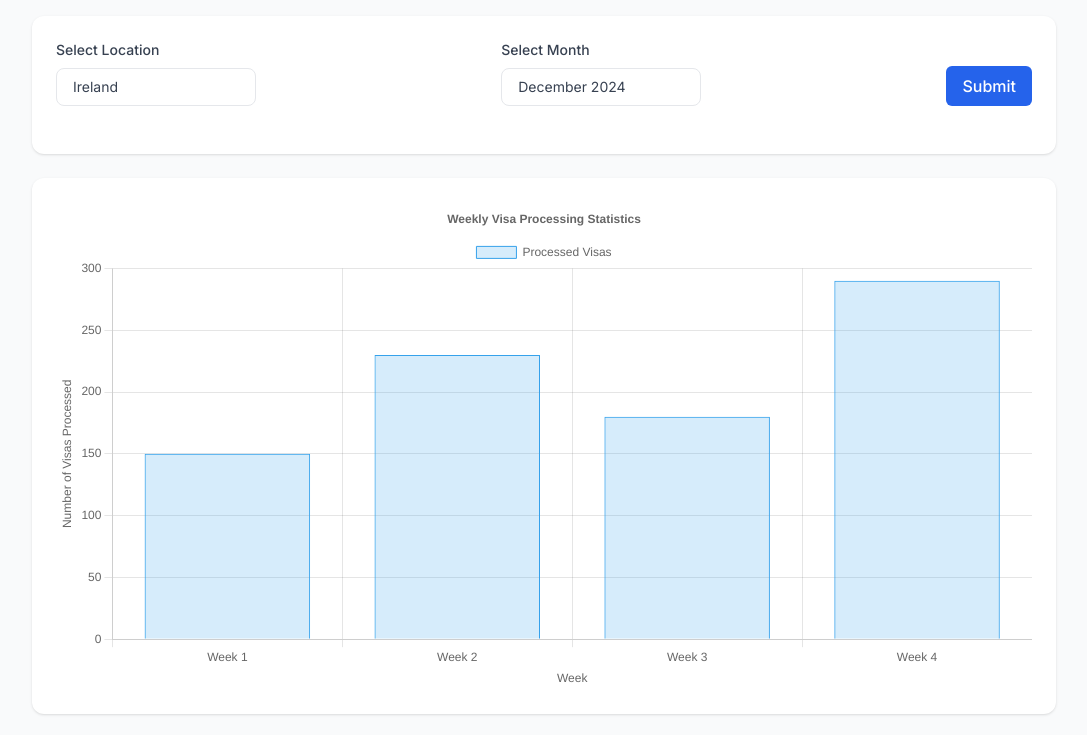
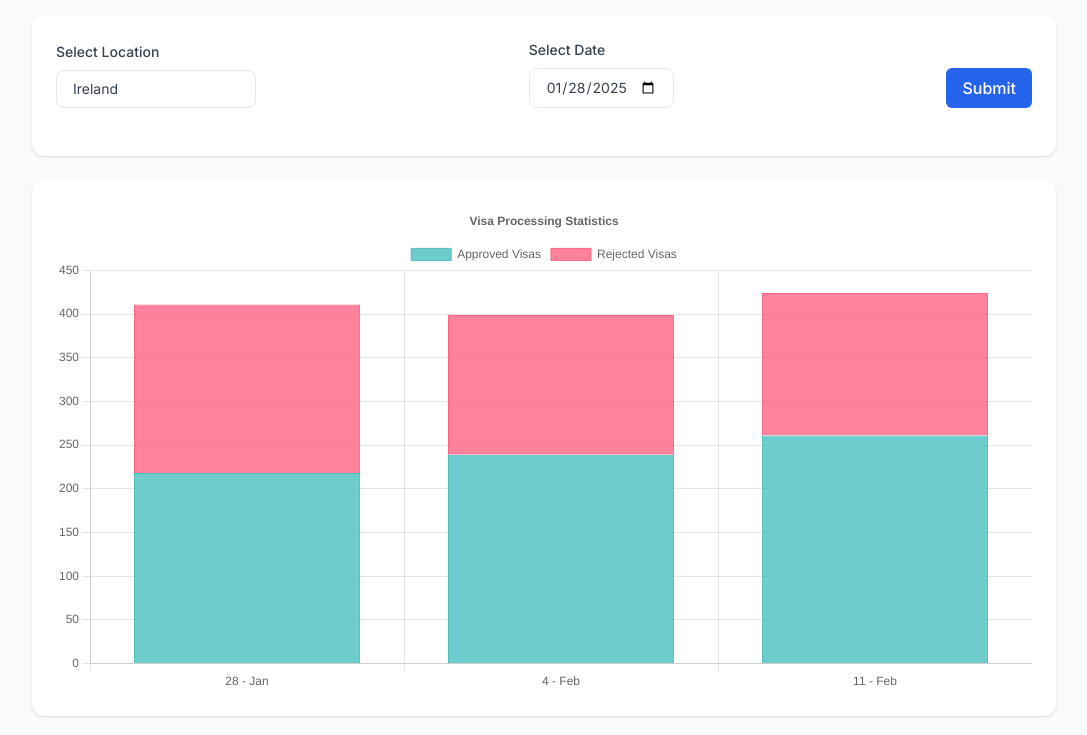
Before and after one commit to z-j/irl-img-web, a plain HTML site: page index.html in a window 1280 px wide. Shown: the part 84-819 px from the top of the page, without its empty margins (96-1183 px from the left). Drawn offline with nearby package versions, Linux system fonts and the light colour scheme.

Commit message:
data loading from json

```diff
--- a/data.json
+++ b/data.json
@@ -1,17 +1,48 @@
 {
     "Ireland": {
-        "processing": [150, 230, 180, 290],
-        "approved": [120, 180, 150, 250],
-        "rejected": [30, 50, 30, 40]
+        "2025-01-14": {
+            "processing": 527,
+            "approved": 241,
+            "rejected": 286
+        },
+        "2025-01-21": {
+            "processing": 488,
+            "approved": 202,
+            "rejected": 286
+        },
+        "2025-01-28": {
+            "processing": 411,
+            "approved": 218,
+            "rejected": 193
+        },
+        "2025-02-04": {
+            "processing": 399,
+            "approved": 239,
+            "rejected": 160
+        },
+        "2025-02-11": {
+            "processing": 424,
+            "approved": 261,
+            "rejected": 163
+        }
     },
     "India": {
-        "processing": [280, 350, 420, 390],
-        "approved": [250, 300, 380, 340],
-        "rejected": [30, 50, 40, 50]
+        "2024-12-01": {
+            "processing": 280,
+            "approved": 250,
+            "rejected": 30
+        },
+        "2024-12-08": {
+            "processing": 350,
+            "approved": 300,
+            "rejected": 50
+        }
     },
     "UAE": {
-        "processing": [100, 150, 180, 200],
-        "approved": [85, 130, 160, 180],
-        "rejected": [15, 20, 20, 20]
+        "2024-12-01": {
+            "processing": 100,
+            "approved": 85,
+            "rejected": 15
+        }
     }
 }
--- a/index.html
+++ b/index.html
@@ -3,7 +3,7 @@
 <head>
     <meta charset="UTF-8">
     <meta name="viewport" content="width=device-width, initial-scale=1.0">
-    <title>Visa Processing Statistics</title>
+    <title>Ireland Visa Processing Statistics</title>
     <script src="https://cdn.jsdelivr.net/npm/chart.js"></script>
     <script src="https://cdn.tailwindcss.com"></script>
     <style>
@@ -48,7 +48,7 @@
 </head>
 <body class="p-8">
     <div class="max-w-5xl mx-auto">
-        <h1 class="text-3xl font-bold mb-8 text-gray-900">Visa Processing Statistics</h1>
+        <h1 class="text-3xl font-bold mb-8 text-gray-900">Ireland Visa Processing Statistics</h1>
 
         <div class="card">
             <div class="flex justify-between items-end mb-6">
@@ -65,15 +65,16 @@
                     </div>
                 </div>
                 <div>
-                    <label for="monthSelect" class="block text-sm font-medium text-gray-700 mb-2">
-                        Select Month
+                    <label for="startDate" class="block text-sm font-medium text-gray-700 mb-2">
+                        Select Date
                     </label>
-                    <div class="select-wrapper">
-                        <select id="monthSelect" class="custom-select">
-                            <option value="2024-12">December 2024</option>
-                            <option value="2025-01">January 2025</option>
-                        </select>
-                    </div>
+                    <input
+                        type="date"
+                        id="startDate"
+                        class="custom-select"
+                        min="2024-12-01"
+                        max="2025-12-31"
+                    >
                 </div>
                 <div class="flex items-end">
                     <button id="updateButton"
@@ -87,159 +88,8 @@
         <div class="card">
             <canvas id="visaChart"></canvas>
         </div>
-
-        <div class="card">
-            <canvas id="approvalChart"></canvas>
-        </div>
     </div>
 
-    <script>
-        // Data for different locations
-        const locationData = {
-            Ireland: {
-                processing: [150, 230, 180, 290],
-                approved: [120, 180, 150, 250],
-                rejected: [30, 50, 30, 40]
-            },
-            India: {
-                processing: [280, 350, 420, 390],
-                approved: [250, 300, 380, 340],
-                rejected: [30, 50, 40, 50]
-            },
-            UAE: {
-                processing: [100, 150, 180, 200],
-                approved: [85, 130, 160, 180],
-                rejected: [15, 20, 20, 20]
-            }
-        };
-
-        let visaChart, approvalChart;
-
-        function updateCharts(location) {
-            const data = locationData[location];
-
-            // Update processing data
-            visaChart.data.datasets[0].data = data.processing;
-            visaChart.update();
-
-            // Update approval/rejection data
-            approvalChart.data.datasets[0].data = data.approved;
-            approvalChart.data.datasets[1].data = data.rejected;
-            approvalChart.update();
-        }
-
-        // Chart configurations
-        const processingData = {
-            labels: ['Week 1', 'Week 2', 'Week 3', 'Week 4'],
-            datasets: [{
-                label: 'Processed Visas',
-                data: locationData.Ireland.processing,
-                backgroundColor: 'rgba(54, 162, 235, 0.2)',
-                borderColor: 'rgba(54, 162, 235, 1)',
-                borderWidth: 1
-            }]
-        };
-
-        const approvalData = {
-            labels: ['Week 1', 'Week 2', 'Week 3', 'Week 4'],
-            datasets: [
-                {
-                    label: 'Approved Visas',
-                    data: locationData.Ireland.approved,
-                    backgroundColor: 'rgba(75, 192, 192, 0.2)',
-                    borderColor: 'rgba(75, 192, 192, 1)',
-                    borderWidth: 1
-                },
-                {
-                    label: 'Rejected Visas',
-                    data: locationData.Ireland.rejected,
-                    backgroundColor: 'rgba(255, 99, 132, 0.2)',
-                    borderColor: 'rgba(255, 99, 132, 1)',
-                    borderWidth: 1
-                }
-            ]
-        };
-
-        // Chart configurations
-        const processingConfig = {
-            type: 'bar',
-            data: processingData,
-            options: {
-                responsive: true,
-                plugins: {
-                    title: {
-                        display: true,
-                        text: 'Weekly Visa Processing Statistics'
-                    }
-                },
-                scales: {
-                    y: {
-                        beginAtZero: true,
-                        title: {
-                            display: true,
-                            text: 'Number of Visas Processed'
-                        }
-                    },
-                    x: {
-                        title: {
-                            display: true,
-                            text: 'Week'
-                        }
-                    }
-                }
-            }
-        };
-
-        const approvalConfig = {
-            type: 'bar',
-            data: approvalData,
-            options: {
-                responsive: true,
-                plugins: {
-                    title: {
-                        display: true,
-                        text: 'Visa Approval/Rejection Statistics'
-                    }
-                },
-                scales: {
-                    y: {
-                        beginAtZero: true,
-                        title: {
-                            display: true,
-                            text: 'Number of Visas'
-                        }
-                    },
-                    x: {
-                        title: {
-                            display: true,
-                            text: 'Week'
-                        }
-                    }
-                }
-            }
-        };
-
-        // Create the charts
-        const ctx1 = document.getElementById('visaChart').getContext('2d');
-        const ctx2 = document.getElementById('approvalChart').getContext('2d');
-        visaChart = new Chart(ctx1, processingConfig);
-        approvalChart = new Chart(ctx2, approvalConfig);
-
-        // Remove previous event listeners and add new submit button listener
-        document.getElementById('updateButton').addEventListener('click', function() {
-            const location = document.getElementById('locationSelect').value;
-            const [year, month] = document.getElementById('monthSelect').value.split('-');
-            const selectedDate = new Date(year, month - 1);
-            const monthName = selectedDate.toLocaleString('default', { month: 'long' });
-
-            // Update chart labels to show weeks of selected month
-            const newLabels = [`${monthName} Week 1`, `${monthName} Week 2`, `${monthName} Week 3`, `${monthName} Week 4`];
-            visaChart.data.labels = newLabels;
-            approvalChart.data.labels = newLabels;
-
-            // Update charts with new data
-            updateCharts(location);
-        });
-    </script>
+    <script src="script.js"></script>
 </body>
 </html>
--- /dev/null
+++ b/script.js
@@ -0,0 +1,209 @@
+let locationData = null;
+let visaChart;
+
+const DEFAULT_LOCATION = 'Ireland';
+const DEFAULT_WEEKS = 3;
+
+// Function to populate location dropdown and set default
+function populateLocationSelect(locations) {
+    const select = document.getElementById('locationSelect');
+    select.innerHTML = ''; // Clear existing options
+
+    locations.forEach(location => {
+        const option = document.createElement('option');
+        option.value = location;
+        option.textContent = location;
+        // Set Ireland as default selected option
+        if (location === DEFAULT_LOCATION) {
+            option.selected = true;
+        }
+        select.appendChild(option);
+    });
+}
+
+// Function to get last N weeks of dates
+function getLastNWeeks(dates, n) {
+    const sortedDates = dates.sort((a, b) => new Date(b) - new Date(a)); // Sort in descending order
+    return sortedDates.slice(0, n); // Get last n dates
+}
+
+// Function to format date as "DD - MMM"
+function formatDate(dateString) {
+    const date = new Date(dateString);
+    const day = date.getDate();
+    const month = date.toLocaleString('default', { month: 'short' });
+    return `${day} - ${month}`;
+}
+
+// Function to get data for selected date range
+function getDataInRange(location, startDate, endDate) {
+    const locationStats = locationData[location];
+    const filteredData = {
+        approved: [],
+        rejected: [],
+        labels: []
+    };
+
+    // Convert dates to timestamps for comparison
+    const start = new Date(startDate).getTime();
+    const end = new Date(endDate).getTime();
+
+    // Filter and sort dates within range
+    Object.keys(locationStats)
+        .filter(date => {
+            const timestamp = new Date(date).getTime();
+            return timestamp >= start && timestamp <= end;
+        })
+        .sort((a, b) => new Date(a) - new Date(b))
+        .forEach(date => {
+            const stats = locationStats[date];
+            filteredData.approved.push(stats.approved);
+            filteredData.rejected.push(stats.rejected);
+            // Use the new date format
+            filteredData.labels.push(formatDate(date));
+        });
+
+    return filteredData;
+}
+
+// Function to update chart with new data
+function updateCharts(location, startDate, endDate) {
+    const data = getDataInRange(location, startDate, endDate);
+
+    // Update chart
+    visaChart.data.labels = data.labels;
+    visaChart.data.datasets[0].data = data.approved;
+    visaChart.data.datasets[1].data = data.rejected;
+    visaChart.update();
+}
+
+// Function to initialize chart
+function initializeCharts(initialData) {
+    const canvas = document.getElementById('visaChart');
+    const ctx = canvas.getContext('2d');
+
+    visaChart = new Chart(ctx, {
+        type: 'bar',
+        data: {
+            labels: initialData.labels,
+            datasets: [
+                {
+                    label: 'Approved Visas',
+                    data: initialData.approved,
+                    backgroundColor: 'rgba(75, 192, 192, 0.8)',
+                    borderColor: 'rgba(75, 192, 192, 1)',
+                    borderWidth: 1
+                },
+                {
+                    label: 'Rejected Visas',
+                    data: initialData.rejected,
+                    backgroundColor: 'rgba(255, 99, 132, 0.8)',
+                    borderColor: 'rgba(255, 99, 132, 1)',
+                    borderWidth: 1
+                }
+            ]
+        },
+        options: {
+            responsive: true,
+            plugins: {
+                title: {
+                    display: true,
+                    text: 'Visa Processing Statistics'
+                },
+                tooltip: {
+                    callbacks: {
+                        title: function(context) {
+                            return '' // Explicitly defining the title callback
+                        },
+                        label: function(context) {
+                            const dataIndex = context.dataIndex;
+                            const approved = context.chart.data.datasets[0].data[dataIndex];
+                            const rejected = context.chart.data.datasets[1].data[dataIndex];
+                            const total = approved + rejected;
+                            return [
+                                    `Total: ${total}`,
+                                    `Approved: ${approved}`,
+                                    `Rejected: ${rejected}`
+                                ];
+
+                        }
+                    }
+                }
+            },
+            scales: {
+                x: {
+                    stacked: true
+                },
+                y: {
+                    stacked: true,
+                    beginAtZero: true
+                }
+            }
+        }
+    });
+}
+
+// Load data and initialize application
+async function loadData() {
+    try {
+        const response = await fetch('data.json');
+        if (!response.ok) {
+            throw new Error('Failed to load data');
+        }
+
+        locationData = await response.json();
+
+        // Populate location dropdown with available locations
+        const locations = Object.keys(locationData);
+        populateLocationSelect(locations);
+
+        // Get dates for Ireland
+        const allDates = Object.keys(locationData[DEFAULT_LOCATION]);
+        const lastFiveWeeks = getLastNWeeks(allDates, DEFAULT_WEEKS);
+
+        // Set the start date input to the earliest of the last 5 weeks
+        const startDateInput = document.getElementById('startDate');
+        startDateInput.value = lastFiveWeeks[lastFiveWeeks.length - 1]; // Last item is earliest date
+
+        // Get data for last 5 weeks
+        const initialData = getDataInRange(
+            DEFAULT_LOCATION,
+            lastFiveWeeks[lastFiveWeeks.length - 1], // Start date (earliest)
+            lastFiveWeeks[0] // End date (latest)
+        );
+
+        initializeCharts(initialData);
+        return true;
+    } catch (error) {
+        console.error('Error loading data:', error);
+        return false;
+    }
+}
+
+// Initialize the application
+document.addEventListener('DOMContentLoaded', function() {
+    loadData().then(success => {
+        if (!success) {
+            alert('Failed to load data. Please try again later.');
+        }
+    });
+
+    // Update button click handler
+    document.getElementById('updateButton').addEventListener('click', function() {
+        const location = document.getElementById('locationSelect').value;
+        const startDate = document.getElementById('startDate').value;
+        const currentDate = new Date().toISOString().split('T')[0];
+
+        if (!startDate) {
+            alert('Please select a date');
+            return;
+        }
+
+        if (new Date(startDate) > new Date(currentDate)) {
+            alert('Selected date cannot be in the future');
+            return;
+        }
+
+        updateCharts(location, startDate, currentDate);
+    });
+});
```
Also changed, not shown: 1 other file.
